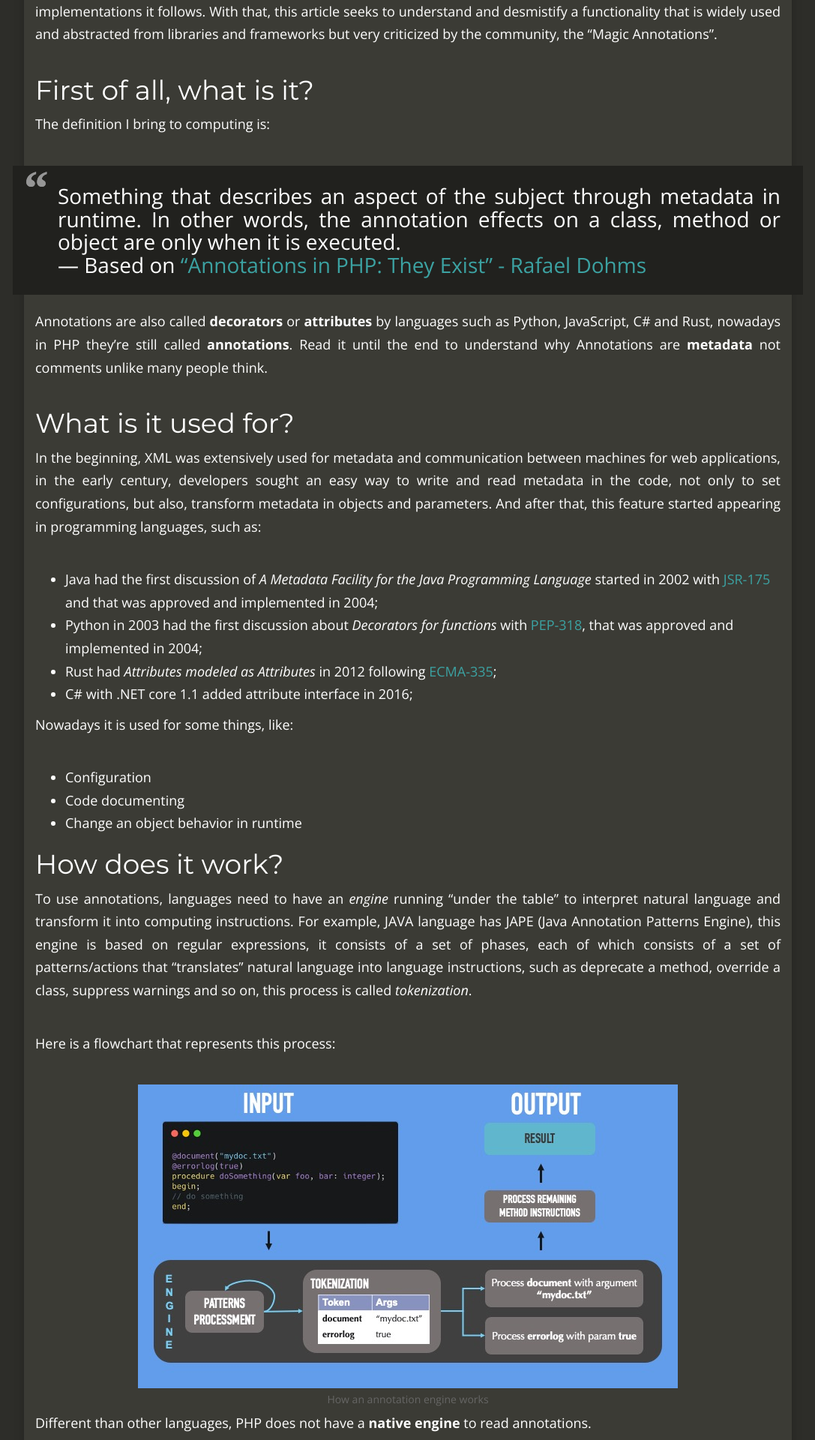
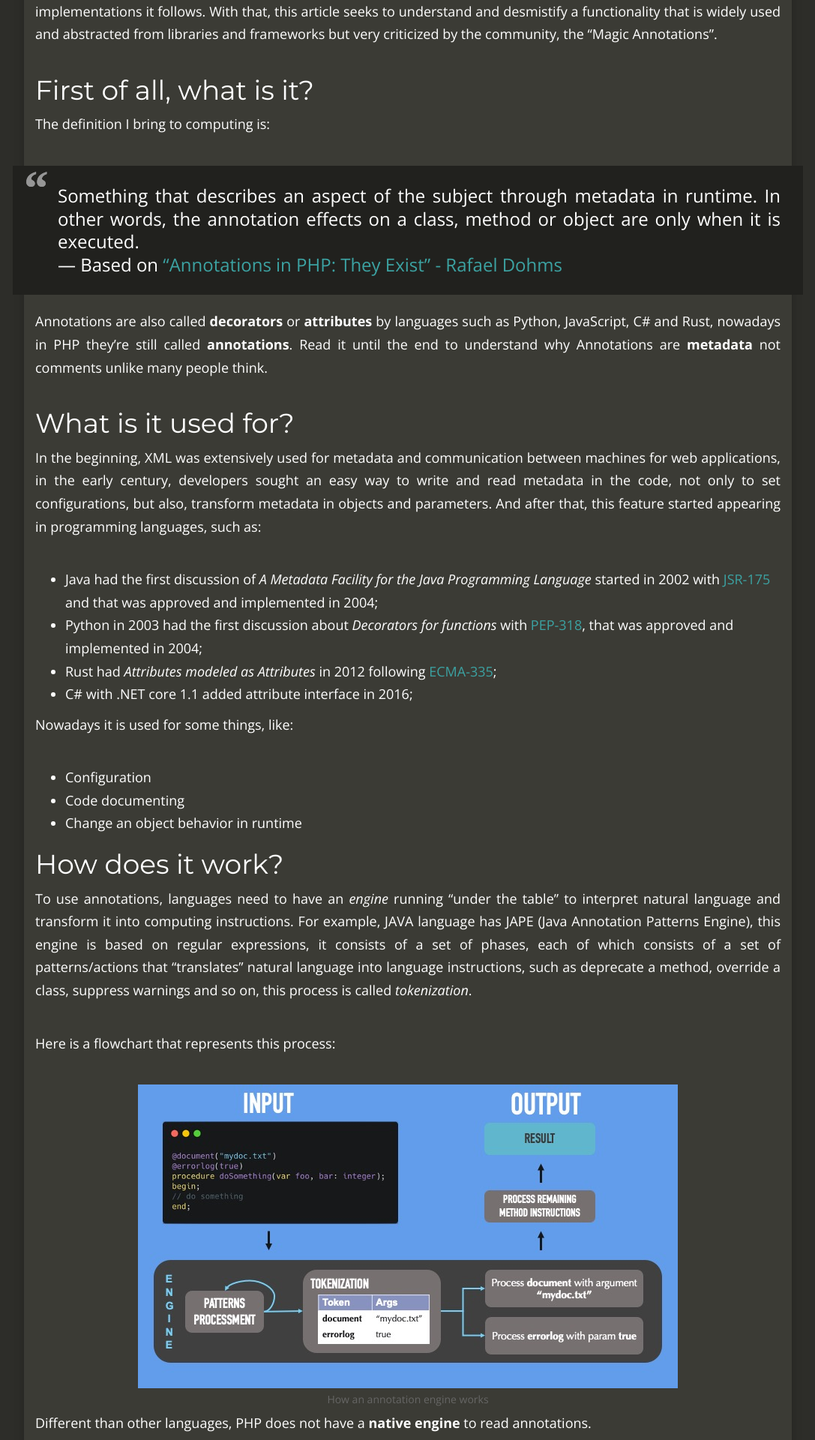
Before and after one commit to joelmedeiros/joelmedeiros.github.io, a Jekyll site: the page built from _posts/2020-03-20-php-annotations-purely-code-or-magic.md, in a window 1280 px wide. Shown: the part 523-2443 px from the top of the page at 75% size, without its empty margins (128-1215 px from the left). Built offline with Jekyll 4.4.1, drawn with Linux system fonts in a browser that asks for light colours; nearby versions of some CDN libraries.

Commit message:
Layout improvements (#2)
* Adding run script

- Adding this file just to remember how to
run this project

* Adjust article box size and fonts

* fix wrong background color

```diff
--- a/css/style.scss
+++ b/css/style.scss
@@ -305,6 +305,7 @@
 	}
 
 	.author-text {
+		font-size: 24px;
 		text-align: center;
 		margin-top: 30px;
 
@@ -539,8 +540,8 @@
 		}
 
 		@media (min-width: $screen-md-min) {
-			width: 70%;
-			margin-left: 15%;
+			width: 80%;
+			margin-left: 10%;
 		}
 
 		@media (min-width: $screen-lg-min) {
@@ -614,7 +615,7 @@
 				color: white;
 				box-sizing: content-box;
 				border: none;
-				font-size: 28px;
+				font-size: 24px;
 
 				@media (min-width: $screen-sm-min) {
 					margin-left: -30px;
```
